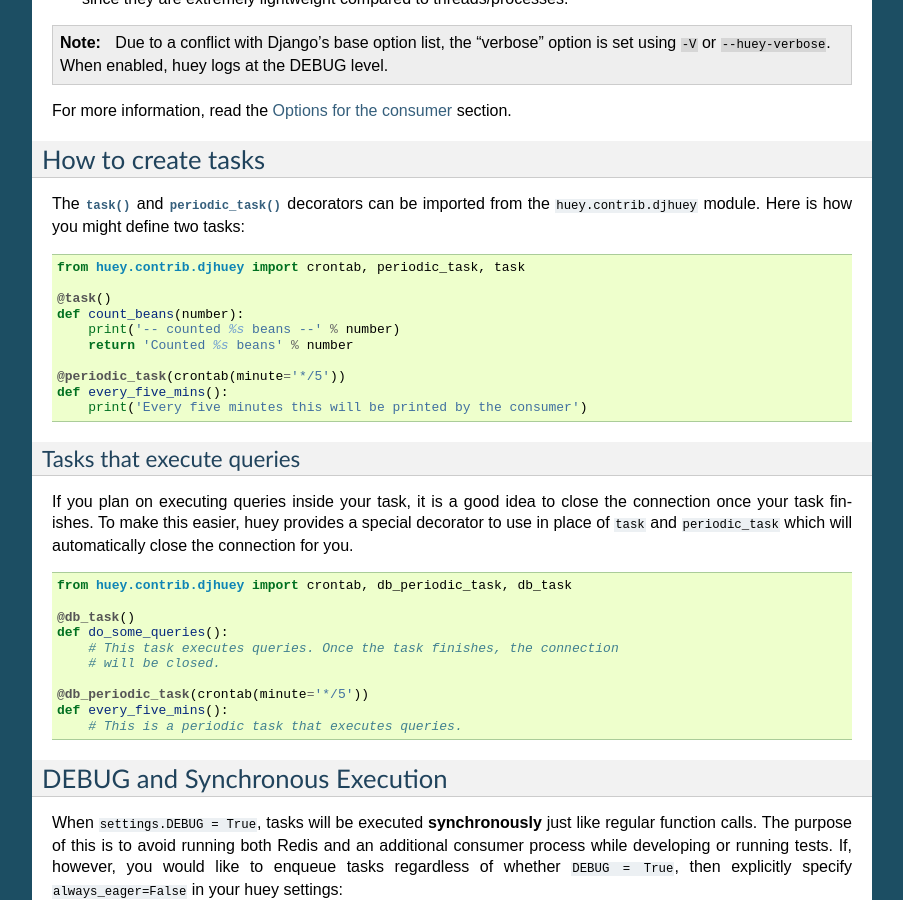
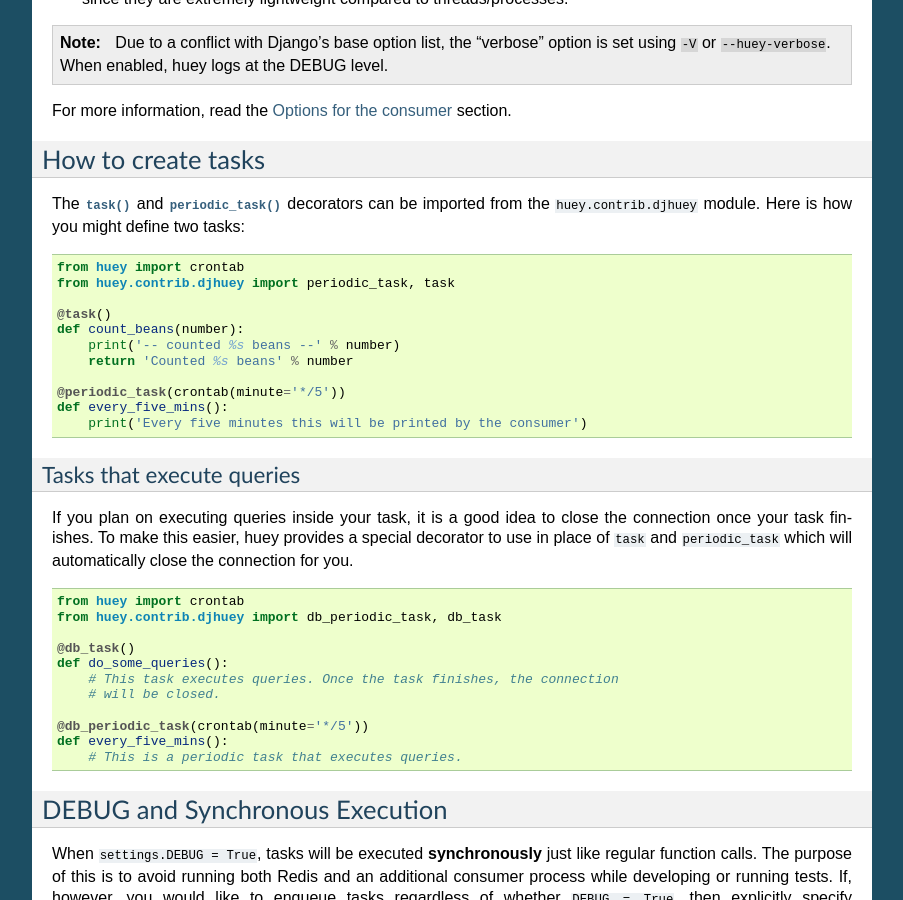
Before and after one commit to coleifer/huey, a Sphinx documentation site: the page built from docs/django.rst, in a window 1280 px wide and 900 px high, scrolled down 1928 px. Shown: the whole window, without its empty margins (198-1101 px from the left). Built offline with Sphinx 7.4.7, drawn with Linux system fonts in a browser that asks for light colours; pages that are not in the unit, such as notebooks, are missing from menus.

Commit message:
Update imports in docs.

```diff
--- a/docs/django.rst
+++ b/docs/django.rst
@@ -144,7 +144,8 @@ two tasks:
 
 .. code-block:: python
 
-    from huey.contrib.djhuey import crontab, periodic_task, task
+    from huey import crontab
+    from huey.contrib.djhuey import periodic_task, task
 
     @task()
     def count_beans(number):
@@ -166,7 +167,8 @@ automatically close the connection for you.
 
 .. code-block:: python
 
-    from huey.contrib.djhuey import crontab, db_periodic_task, db_task
+    from huey import crontab
+    from huey.contrib.djhuey import db_periodic_task, db_task
 
     @db_task()
     def do_some_queries():
```
